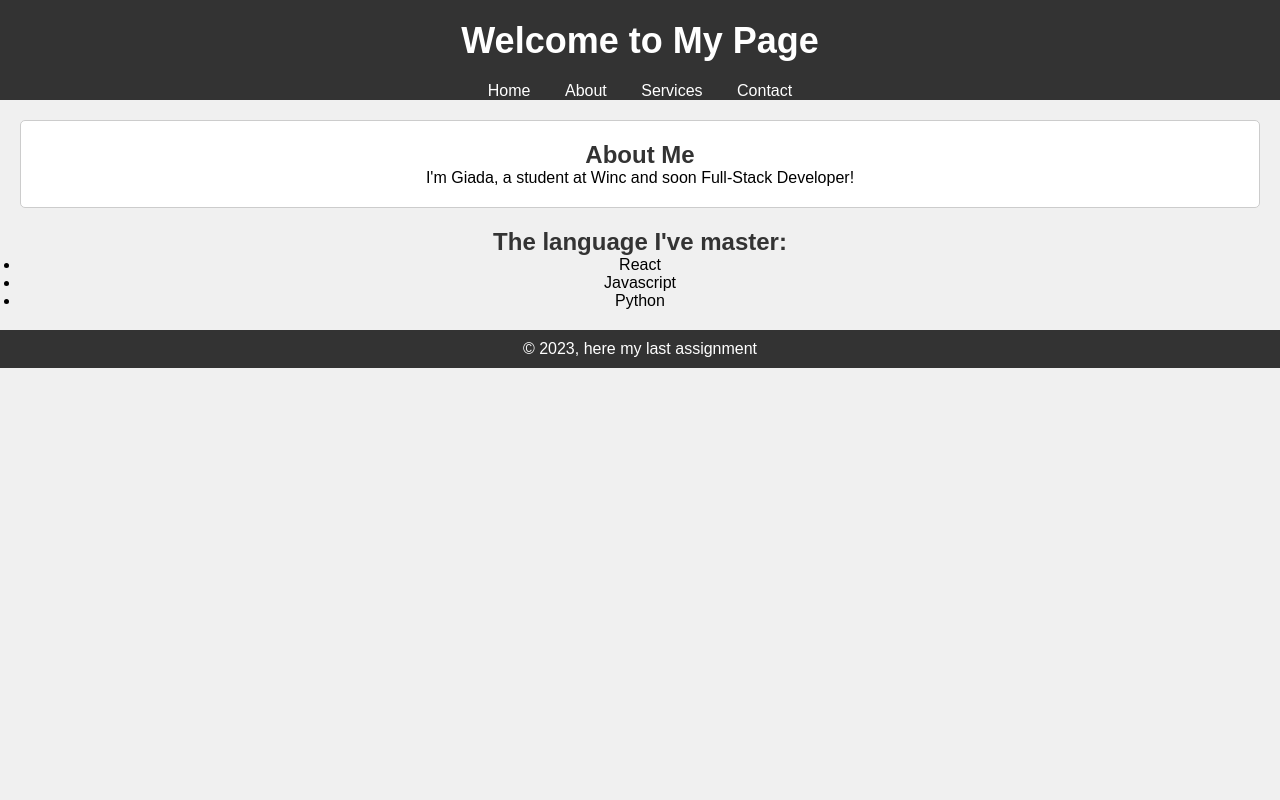
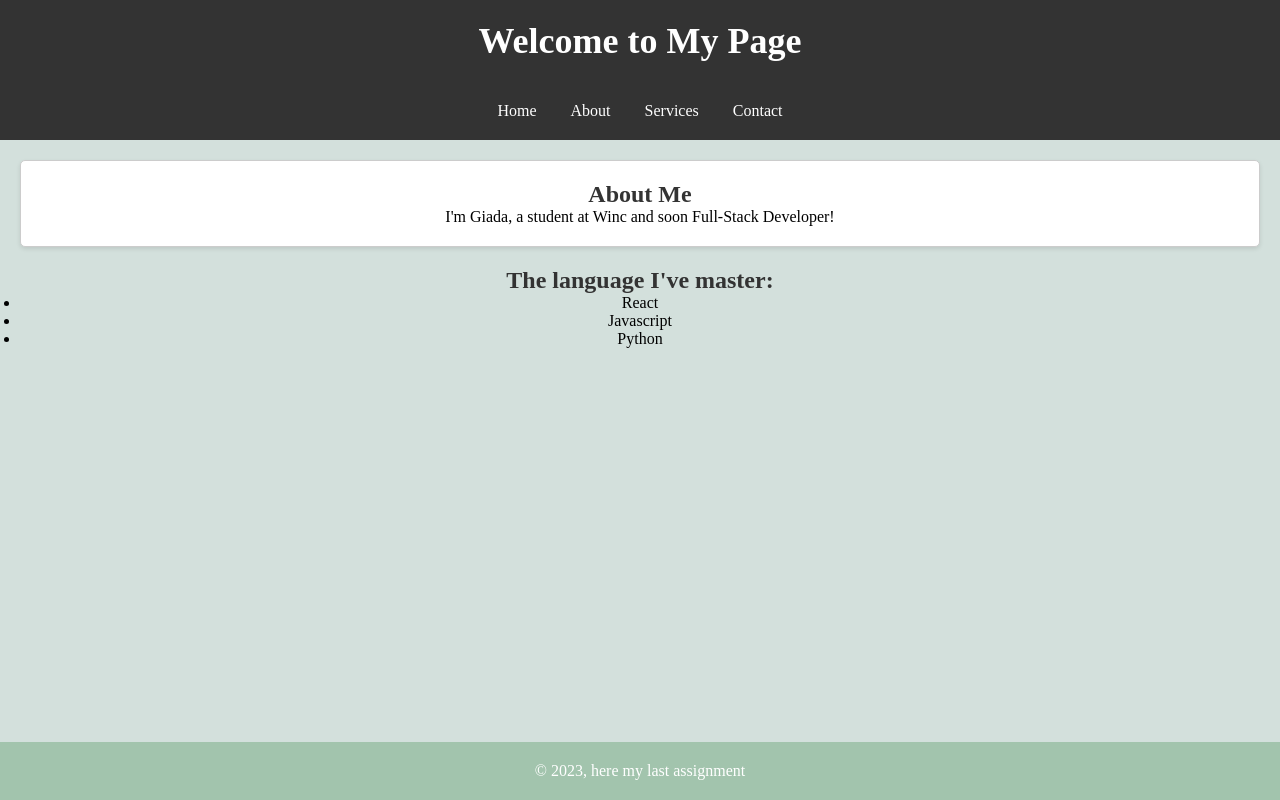
Before and after one commit to GiadaGiuliaPaola/cd-assignment, a Flask app: page / in a window 1280 px wide. Run offline with Flask 3, Linux system fonts and the light colour scheme.

Commit message:
edyt css

```diff
--- a/flask-app/static/style.css
+++ b/flask-app/static/style.css
@@ -1,14 +1,18 @@
-/* Reset default margin and padding */
+
 * {
     margin: 0;
     padding: 0;
+    box-sizing: border-box;
 }
 
-/* Apply a background color to the entire page */
+/* Apply a background color */
 body {
-    background-color: #f0f0f0;
+    background-color: #d3e0dc; /
     font-family: Arial, sans-serif;
     text-align: center;
+    display: flex;
+    flex-direction: column;
+    min-height: 100vh;
 }
 
 /* Style the header */
@@ -26,6 +30,7 @@
 nav ul {
     background-color: #333;
     list-style: none;
+    padding: 20px;
 }
 
 nav ul li {
@@ -41,6 +46,7 @@
 /* Style the main content sections */
 main {
     padding: 20px;
+    flex: 1;
 }
 
 .intro, .services {
@@ -49,6 +55,7 @@
     border-radius: 5px;
     padding: 20px;
     margin-bottom: 20px;
+    box-shadow: 0 2px 4px rgba(0, 0, 0, 0.1);
 }
 
 h2 {
@@ -56,14 +63,15 @@
     color: #333;
 }
 
-/* Style the footer */
 footer {
-    background-color: #333;
+    background-color: #a2c4ad;
     color: #fff;
-    padding: 10px;
+    padding: 20px;
+    position: absolute;
+    bottom: 0;
+    width: 100%;
 }
 
-/* Make links in the navigation menu underlined when hovered over */
 nav ul li a:hover {
     text-decoration: underline;
 }
```
